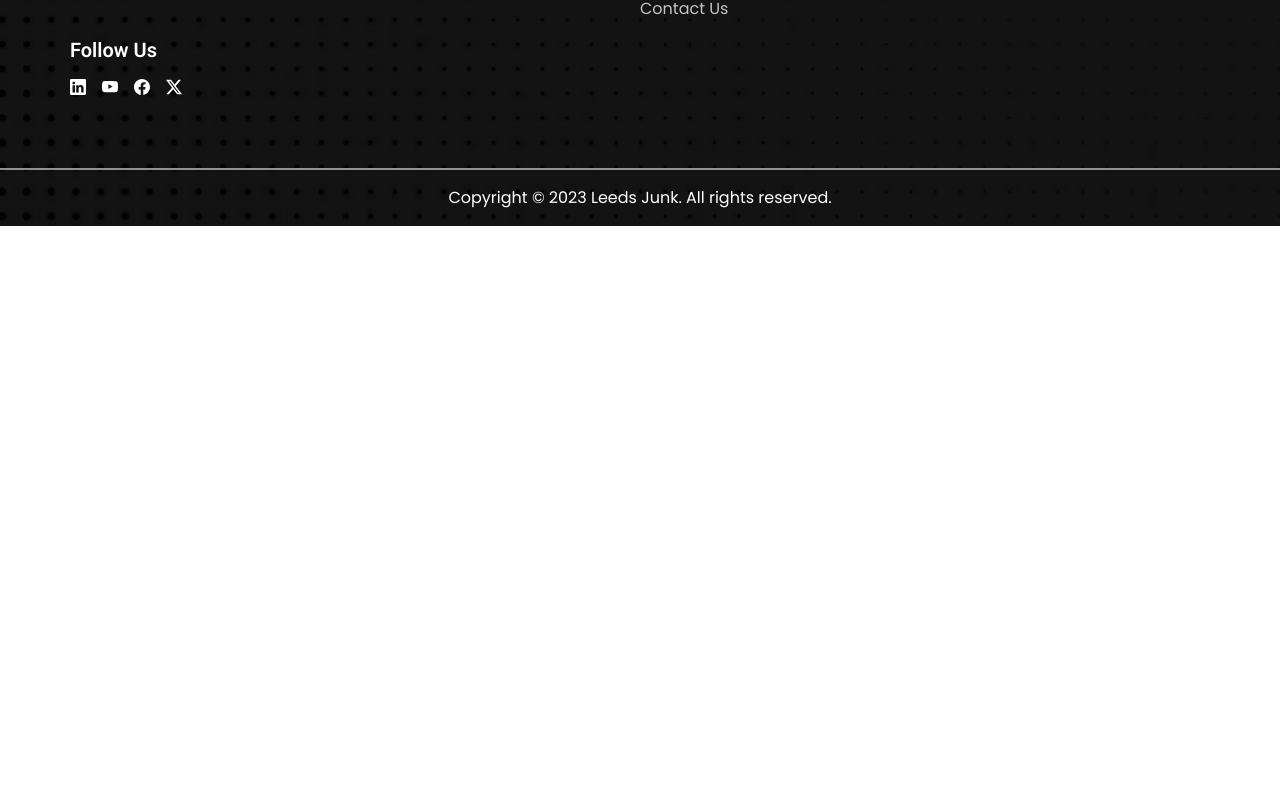
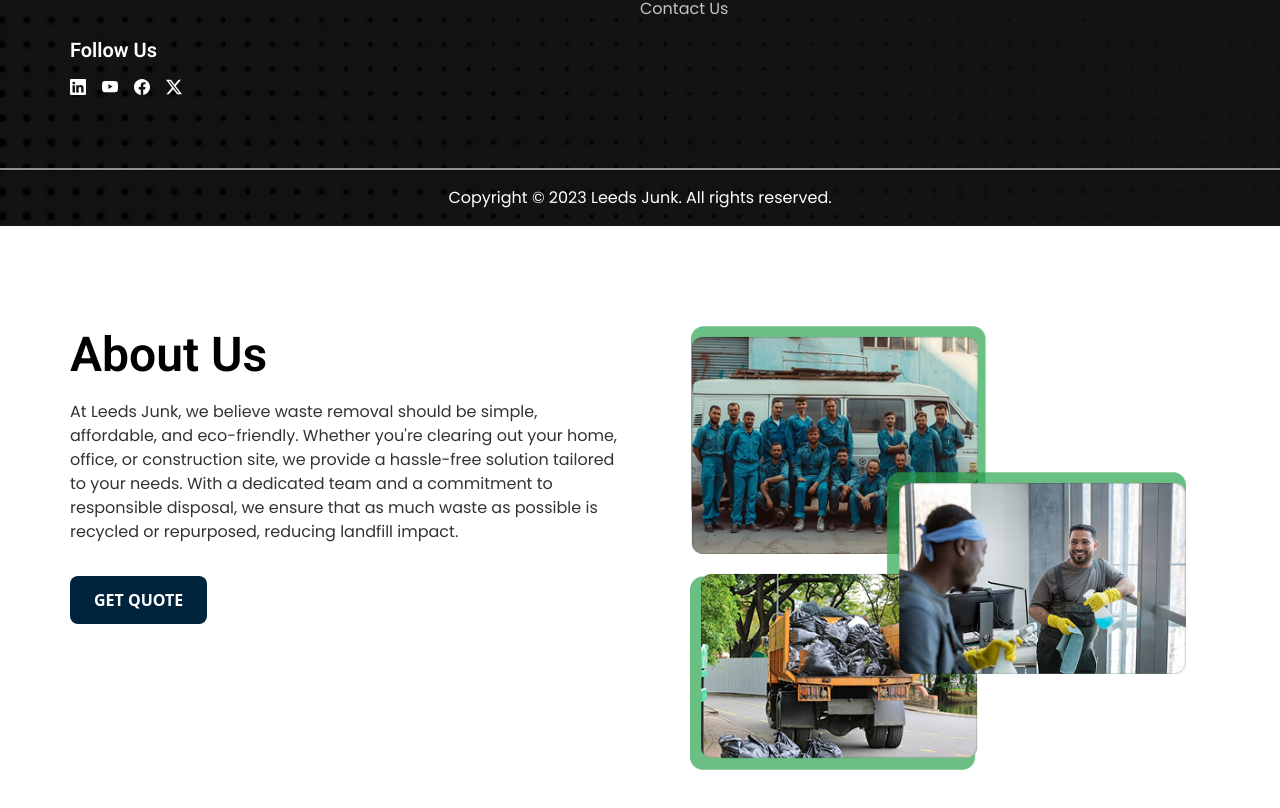
Before and after one commit to jatin-rajput563/routing-page, a React (Vite) app: page /contact in a window 1280 px wide. Shown: the part 1463-2271 px from the top of the page. Built offline with nearby package versions, Linux system fonts and the light colour scheme.

Commit message:
starting-about-section

```diff
--- a/src/components/about/About.jsx
+++ b/src/components/about/About.jsx
@@ -1,9 +1,26 @@
 import React from 'react'
+import CommonHeading from '../common/CommonHeading'
+import CommonPara from '../common/CommonPara'
+import CommonButton from '../common/CommonButton'
+import aboutImg from '../../assets/images/png/about-main-img.png'
 
 const About = () => {
     return (
         <>
-            <div className="min-h-screen"></div>
+            <div className="min-h-screen py-[100px]">
+                <div className="max-w-[1140px] mx-auto ">
+                    <div className="flex flex-row flex-wrap">
+                        <div className="min-lg:w-6/12">
+                            <CommonHeading HeadingText="About Us" />
+                            <CommonPara ParaClass="max-w-[558px] !opacity-80 pt-[16px] pb-[32px]" ParaText="At Leeds Junk, we believe waste removal should be simple, affordable, and eco-friendly. Whether you're clearing out your home, office, or construction site, we provide a hassle-free solution tailored to your needs. With a dedicated team and a commitment to responsible disposal, we ensure that as much waste as possible is recycled or repurposed, reducing landfill impact." />
+                            <CommonButton />
+                        </div>
+                        <div className="min-lg:w-6/12">
+                            <img className='pl-[50px] max-w-[546px] w-full' src={aboutImg} alt="about-img" />
+                        </div>
+                    </div>
+                </div>
+            </div>
         </>
     )
 }
--- a/src/components/common/CommonHeading.jsx
+++ b/src/components/common/CommonHeading.jsx
@@ -3,7 +3,7 @@ import React from 'react'
 const CommonHeading = ({ HeadingText, HeadingClass }) => {
     return (
         <>
-            <h2 className={`font-roboto text-semibold text-[48px] leading-[120%] ${HeadingClass}`}>{HeadingText}</h2>
+            <h2 className={`font-roboto font-semibold text-[48px] leading-[120%] ${HeadingClass}`}>{HeadingText}</h2>
         </>
     )
 }
```
Also changed, not shown: src/assets/images/png/about-main-img.png (added).
